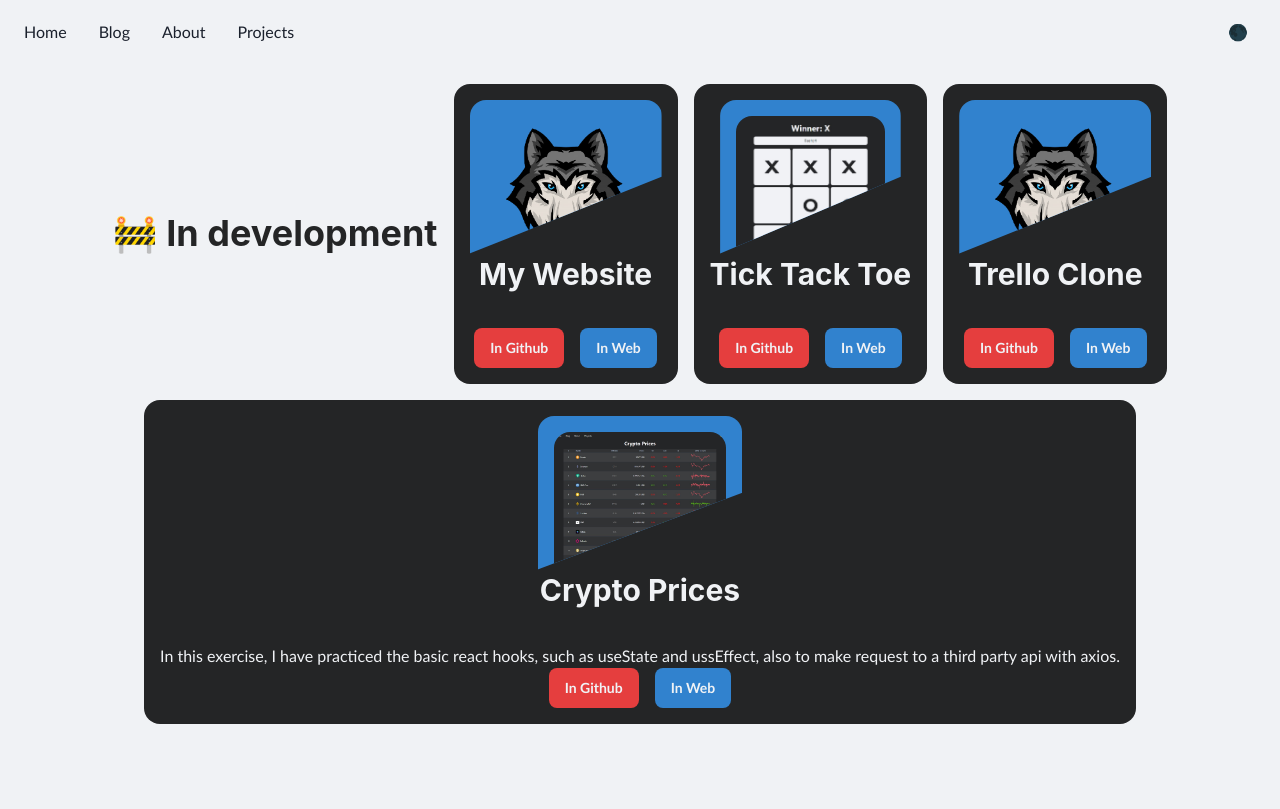
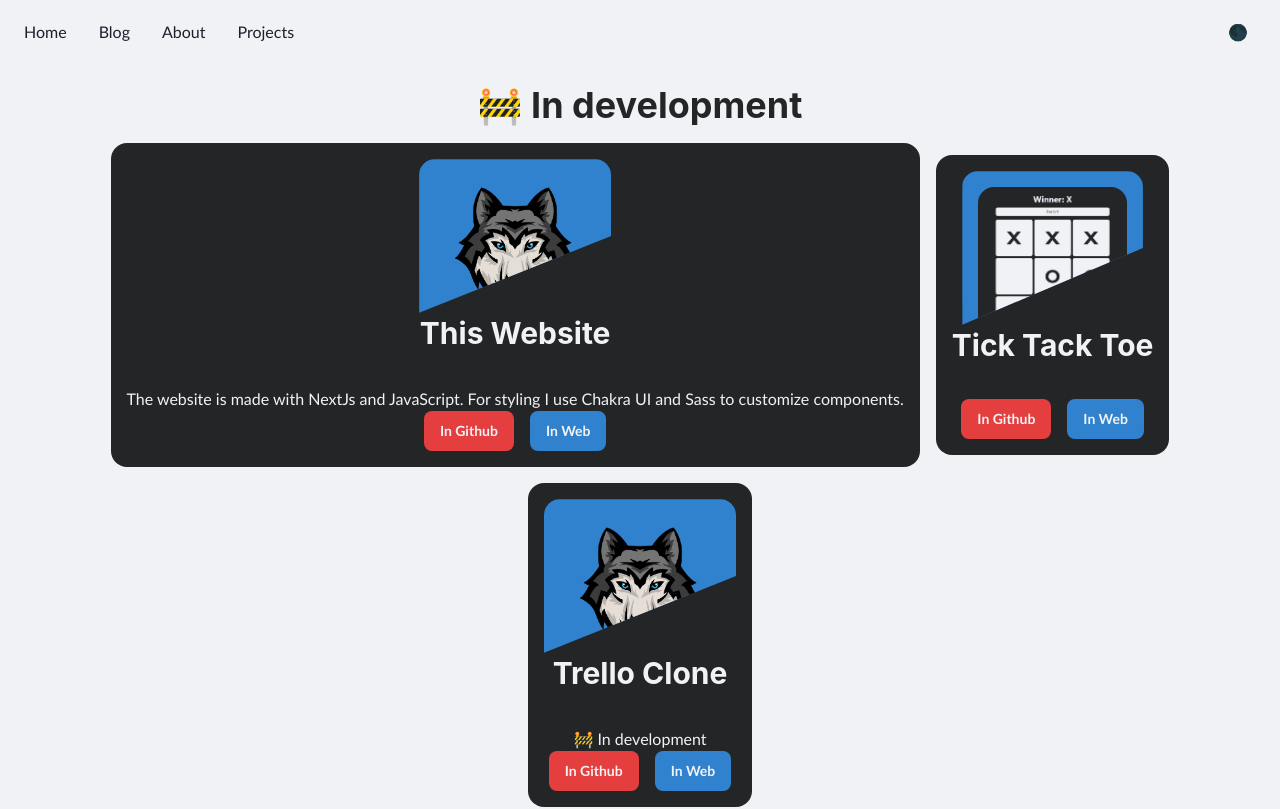
Before and after one commit to wolfero/old_web, a Next.js app: page /projects in a window 1280 px wide. Shown: the top 809 px of the page. Built offline with nearby package versions, Linux system fonts and the light colour scheme.

Commit message:
🗃️ update projectsLinks

```diff
--- a/data/projectsLinks.js
+++ b/data/projectsLinks.js
@@ -1,7 +1,7 @@
 export const projectsLinks = [
     {
-        name: "My Website",
-        description: "",
+        name: "This Website",
+        description: "The website is made with NextJs and JavaScript. For styling I use Chakra UI and Sass to customize components.",
         webLink: "/",
         githubLink: "https://github.com/wolfero/web",
         image: ""
@@ -15,7 +15,7 @@ export const projectsLinks = [
     },
     {
         name: "Trello Clone",
-        description: "",
+        description: "🚧 In development",
         webLink: "/projects/trello-clone",
         githubLink: "https://github.com/wolfero/web/tree/master/src/views/projects/TrelloClone",
         image: ""
@@ -27,4 +27,5 @@ export const projectsLinks = [
         githubLink: "https://github.com/wolfero/web/tree/master/src/views/projects/CryptoPrices",
         image: "/assets/projects/cryptoPrices.jpg"
     },
+
 ];
```
